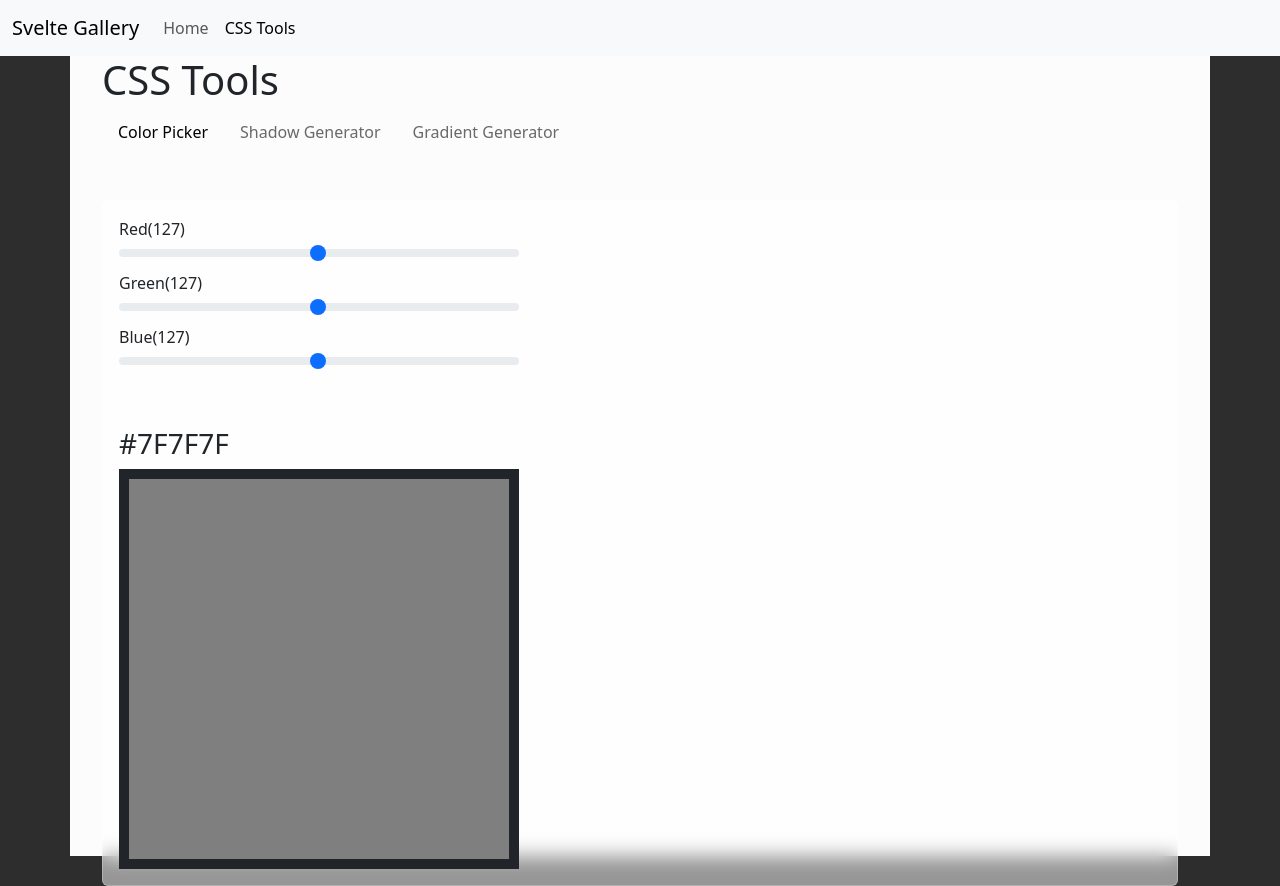
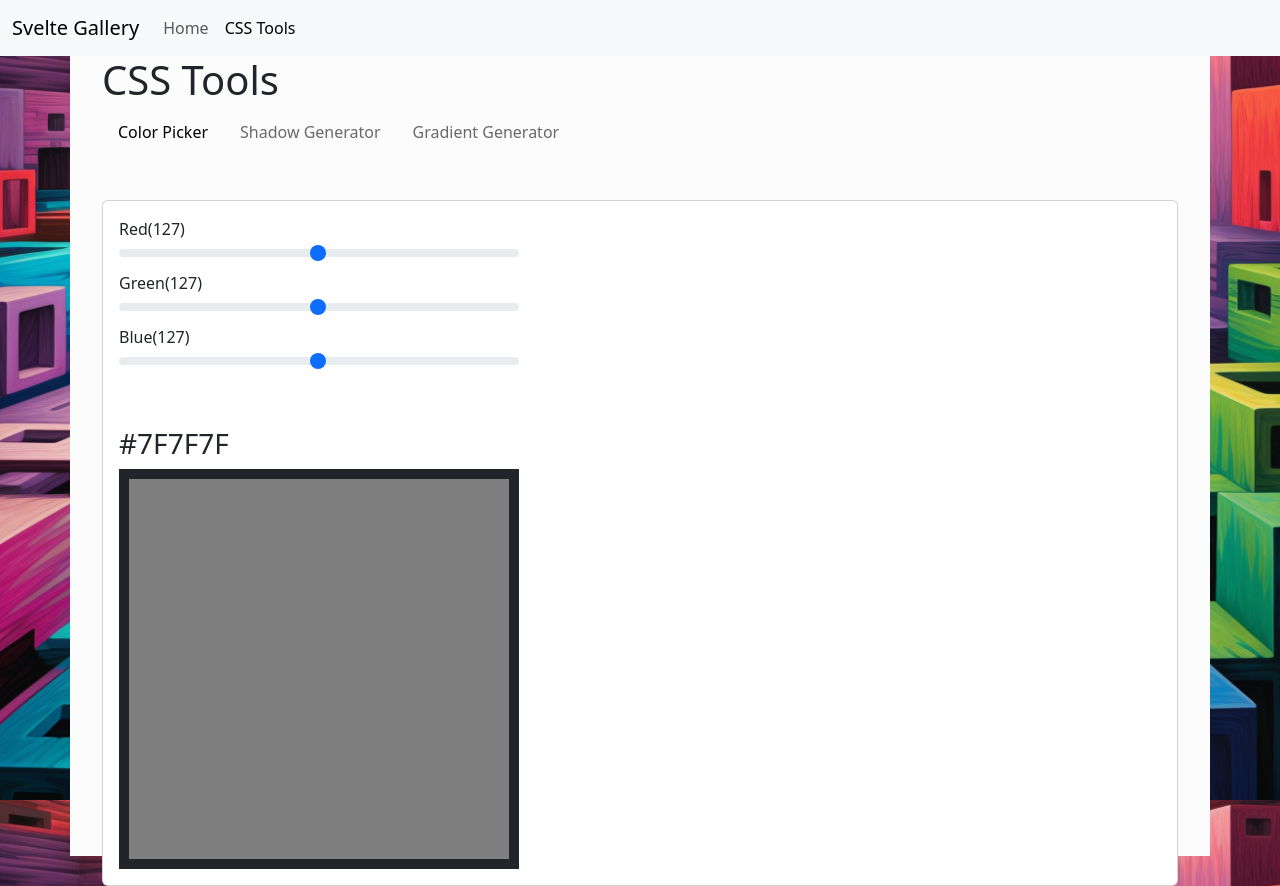
Before and after one commit to smithandrewl/svelte-gallery, a SvelteKit app: page /css in a window 1280 px wide. Built offline with nearby package versions, Linux system fonts and the light colour scheme.

Commit message:
Added a background image for the color picker section.

```diff
--- a/src/global.css
+++ b/src/global.css
@@ -8,10 +8,3 @@ body {
   padding-right:    2em;
   background-color: #fcfcfc;
 }
-
-.card {
-  background: rgba(255,255,255,0.5);
-  -webkit-backdrop-filter: blur(10px);
-  backdrop-filter: blur(10px);
-  border: 1px solid rgba(255,255,255,0.25);
-}
--- a/src/routes/css/+page.svelte
+++ b/src/routes/css/+page.svelte
@@ -3,3 +3,15 @@ import ColorPicker from "$lib/components/color-picker/color-picker.svelte";
 </script>
 
 <ColorPicker></ColorPicker>
+
+<svelte:head>
+  <style>
+    body {
+      background: url(/colors.png) no-repeat center center fixed;
+      -webkit-background-size: cover;
+      -moz-background-size: cover;
+      -o-background-size: cover;
+      background-size: cover;
+    }
+  </style>
+</svelte:head>
```
Also changed, not shown: static/colors.png (added).
